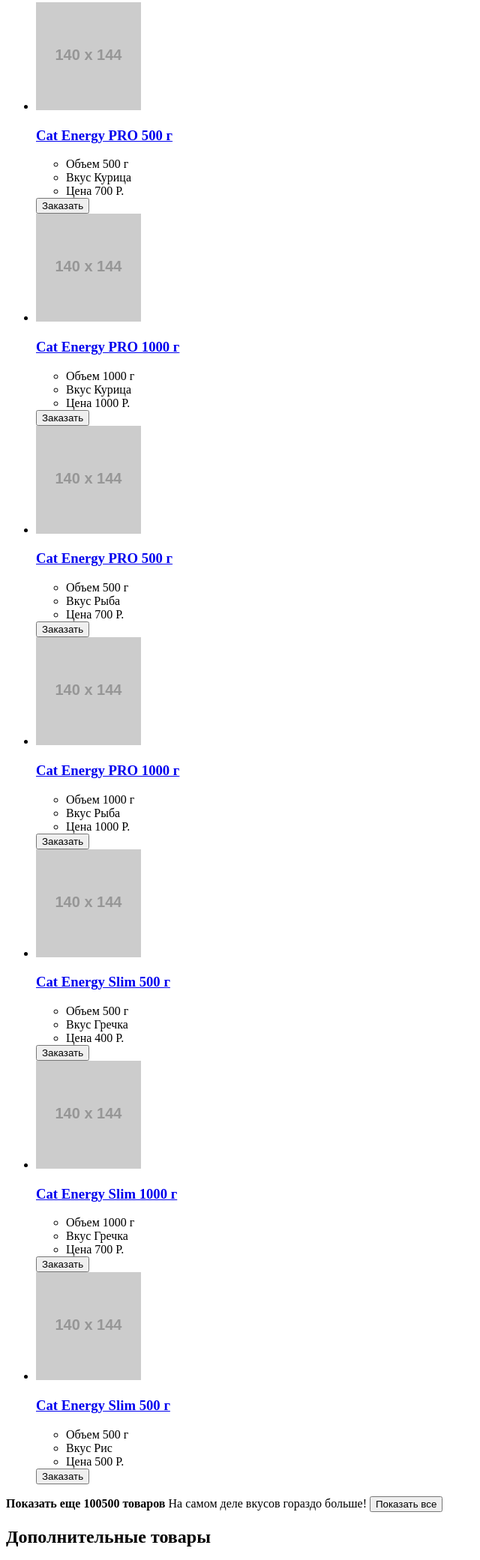
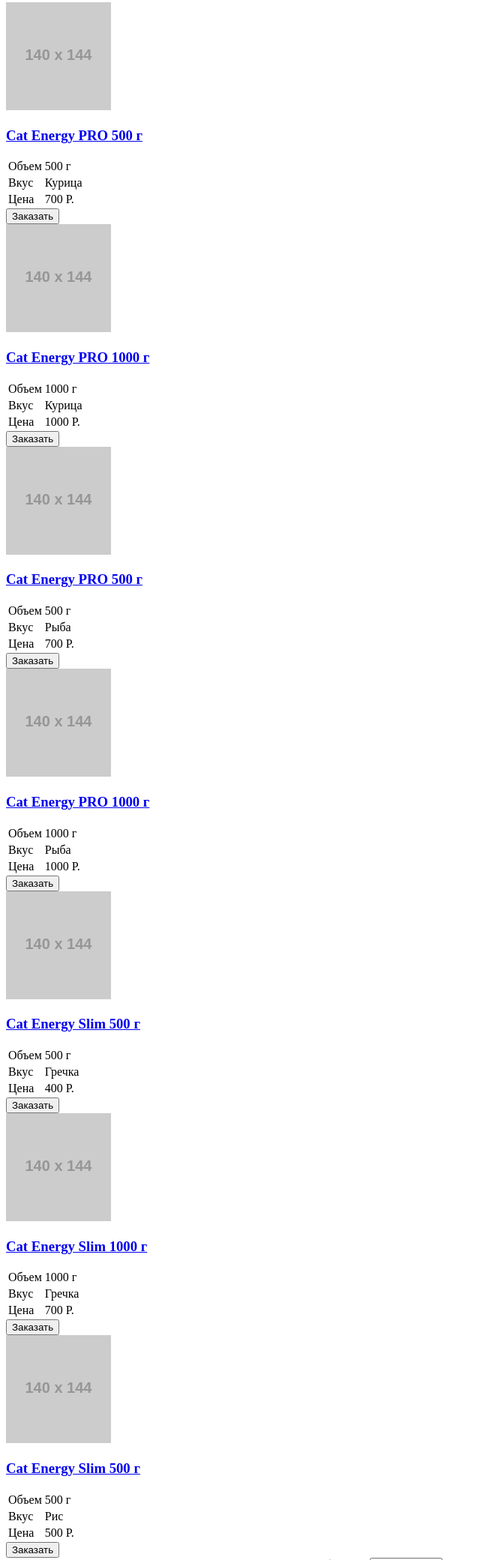
Before and after one commit to DanteStrike/497023-cat-energy, a website: page source/catalog.html in a window 1280 px wide. Shown: the part 246-2327 px from the top of the page at 75% size, without its empty margins (0-640 px from the left). Drawn offline with Linux system fonts and the light colour scheme; placeholder pictures from the web are drawn by us.

Commit message:
CORRECT remarks

```diff
--- a/source/catalog.html
+++ b/source/catalog.html
@@ -33,8 +33,8 @@
 
       <section class="products">
         <h2 class="products__title visually-hidden">Продукция</h2>
-        <ul class="pruducts__list">
-          <li class="products__item" id="products__item--pro">
+        <div class="pruducts__list">
+          <article class="products__item">
             <div class="products__item-wrap">
               <a href="#" class="products__item-link">
                 <img class="products__item-image" src="http://placehold.it/140x144" alt="Cat Energy PRO 500 г" width="140" height="144">
@@ -43,25 +43,25 @@
                 <a href="#" class="products__item-link">
                   <h3 class="products__name">Cat Energy PRO 500 г</h3>
                 </a>
-                <ul class="products__property-list">
-                  <li class="products__property-item">
-                    <span class="products__property-name">Объем</span>
-                    <span class="products__property-value">500 г</span>
-                  </li>
-                  <li class="products__property-item">
-                    <span class="products__property-name">Вкус</span>
-                    <span class="products__property-value">Курица</span>
-                  </li>
-                  <li class="products__property-item">
-                    <span class="products__property-name">Цена</span>
-                    <span class="products__property-value">700 Р.</span>
-                  </li>
-                </ul>
+                <table class="products__property-list">
+                  <tr class="products__property-item">
+                    <td class="products__property-name">Объем</td>
+                    <td class="products__property-value">500 г</td>
+                  </tr>
+                  <tr class="products__property-item">
+                    <td class="products__property-name">Вкус</td>
+                    <td class="products__property-value">Курица</td>
+                  </tr>
+                  <tr class="products__property-item">
+                    <td class="products__property-name">Цена</td>
+                    <td class="products__property-value">700 Р.</td>
+                  </tr>
+                </table>
               </div>
             </div>
             <button class="products__item-button button" type="button">Заказать</button>
-          </li>
-          <li class="products__item">
+          </article>
+          <article class="products__item">
             <div class="products__item-wrap">
               <a href="#" class="products__item-link">
                 <img class="products__item-image" src="http://placehold.it/140x144" alt="Cat Energy PRO 500 г" width="140" height="144">
@@ -70,25 +70,25 @@
                 <a href="#" class="products__item-link">
                   <h3 class="products__name">Cat Energy PRO 1000 г</h3>
                 </a>
-                <ul class="products__property-list">
-                  <li class="products__property-item">
-                    <span class="products__property-name">Объем</span>
-                    <span class="products__property-value">1000 г</span>
-                  </li>
-                  <li class="products__property-item">
-                    <span class="products__property-name">Вкус</span>
-                    <span class="products__property-value">Курица</span>
-                  </li>
-                  <li class="products__property-item">
-                    <span class="products__property-name">Цена</span>
-                    <span class="products__property-value">1000 Р.</span>
-                  </li>
-                </ul>
+                <table class="products__property-list">
+                  <tr class="products__property-item">
+                    <td class="products__property-name">Объем</td>
+                    <td class="products__property-value">1000 г</td>
+                  </tr>
+                  <tr class="products__property-item">
+                    <td class="products__property-name">Вкус</td>
+                    <td class="products__property-value">Курица</td>
+                  </tr>
+                  <tr class="products__property-item">
+                    <td class="products__property-name">Цена</td>
+                    <td class="products__property-value">1000 Р.</td>
+                  </tr>
+                </table>
               </div>
             </div>
             <button class="products__item-button button" type="button">Заказать</button>
-          </li>
-          <li class="products__item">
+          </article>
+          <article class="products__item">
             <div class="products__item-wrap">
               <a href="#" class="products__item-link">
                 <img class="products__item-image" src="http://placehold.it/140x144" alt="Cat Energy PRO 500 г" width="140" height="144">
@@ -97,25 +97,25 @@
                 <a href="#" class="products__item-link">
                   <h3 class="products__name">Cat Energy PRO 500 г</h3>
                 </a>
-                <ul class="products__property-list">
-                  <li class="products__property-item">
-                    <span class="products__property-name">Объем</span>
-                    <span class="products__property-value">500 г</span>
-                  </li>
-                  <li class="products__property-item">
-                    <span class="products__property-name">Вкус</span>
-                    <span class="products__property-value">Рыба</span>
-                  </li>
-                  <li class="products__property-item">
-                    <span class="products__property-name">Цена</span>
-                    <span class="products__property-value">700 Р.</span>
-                  </li>
-                </ul>
+                <table class="products__property-list">
+                  <tr class="products__property-item">
+                    <td class="products__property-name">Объем</td>
+                    <td class="products__property-value">500 г</td>
+                  </tr>
+                  <tr class="products__property-item">
+                    <td class="products__property-name">Вкус</td>
+                    <td class="products__property-value">Рыба</td>
+                  </tr>
+                  <tr class="products__property-item">
+                    <td class="products__property-name">Цена</td>
+                    <td class="products__property-value">700 Р.</td>
+                  </tr>
+                </table>
               </div>
             </div>
             <button class="products__item-button button" type="button">Заказать</button>
-          </li>
-          <li class="products__item">
+          </article>
+          <article class="products__item">
             <div class="products__item-wrap">
               <a href="#" class="products__item-link">
                 <img class="products__item-image" src="http://placehold.it/140x144" alt="Cat Energy PRO 500 г" width="140" height="144">
@@ -124,25 +124,25 @@
                 <a href="#" class="products__item-link">
                   <h3 class="products__name">Cat Energy PRO 1000 г</h3>
                 </a>
-                <ul class="products__property-list">
-                  <li class="products__property-item">
-                    <span class="products__property-name">Объем</span>
-                    <span class="products__property-value">1000 г</span>
-                  </li>
-                  <li class="products__property-item">
-                    <span class="products__property-name">Вкус</span>
-                    <span class="products__property-value">Рыба</span>
-                  </li>
-                  <li class="products__property-item">
-                    <span class="products__property-name">Цена</span>
-                    <span class="products__property-value">1000 Р.</span>
-                  </li>
-                </ul>
+                <table class="products__property-list">
+                  <tr class="products__property-item">
+                    <td class="products__property-name">Объем</td>
+                    <td class="products__property-value">1000 г</td>
+                  </tr>
+                  <tr class="products__property-item">
+                    <td class="products__property-name">Вкус</td>
+                    <td class="products__property-value">Рыба</td>
+                  </tr>
+                  <tr class="products__property-item">
+                    <td class="products__property-name">Цена</td>
+                    <td class="products__property-value">1000 Р.</td>
+                  </tr>
+                </table>
               </div>
             </div>
             <button class="products__item-button button" type="button">Заказать</button>
-          </li>
-          <li class="products__item" id="products__item--slim">
+          </article>
+          <article class="products__item">
             <div class="products__item-wrap">
               <a href="#" class="products__item-link">
                 <img class="products__item-image" src="http://placehold.it/140x144" alt="Cat Energy PRO 500 г" width="140" height="144">
@@ -151,25 +151,25 @@
                 <a href="#" class="products__item-link">
                   <h3 class="products__name">Cat Energy Slim 500 г</h3>
                 </a>
-                <ul class="products__property-list">
-                  <li class="products__property-item">
-                    <span class="products__property-name">Объем</span>
-                    <span class="products__property-value">500 г</span>
-                  </li>
-                  <li class="products__property-item">
-                    <span class="products__property-name">Вкус</span>
-                    <span class="products__property-value">Гречка</span>
-                  </li>
-                  <li class="products__property-item">
-                    <span class="products__property-name">Цена</span>
-                    <span class="products__property-value">400 Р.</span>
-                  </li>
-                </ul>
+                <table class="products__property-list">
+                  <tr class="products__property-item">
+                    <td class="products__property-name">Объем</td>
+                    <td class="products__property-value">500 г</td>
+                  </tr>
+                  <tr class="products__property-item">
+                    <td class="products__property-name">Вкус</td>
+                    <td class="products__property-value">Гречка</td>
+                  </tr>
+                  <tr class="products__property-item">
+                    <td class="products__property-name">Цена</td>
+                    <td class="products__property-value">400 Р.</td>
+                  </tr>
+                </table>
               </div>
             </div>
             <button class="products__item-button button" type="button">Заказать</button>
-          </li>
-          <li class="products__item">
+          </article>
+          <article class="products__item">
             <div class="products__item-wrap">
               <a href="#" class="products__item-link">
                 <img class="products__item-image" src="http://placehold.it/140x144" alt="Cat Energy PRO 500 г" width="140" height="144">
@@ -178,25 +178,25 @@
                 <a href="#" class="products__item-link">
                   <h3 class="products__name">Cat Energy Slim 1000 г</h3>
                 </a>
-                <ul class="products__property-list">
-                  <li class="products__property-item">
-                    <span class="products__property-name">Объем</span>
-                    <span class="products__property-value">1000 г</span>
-                  </li>
-                  <li class="products__property-item">
-                    <span class="products__property-name">Вкус</span>
-                    <span class="products__property-value">Гречка</span>
-                  </li>
-                  <li class="products__property-item">
-                    <span class="products__property-name">Цена</span>
-                    <span class="products__property-value">700 Р.</span>
-                  </li>
-                </ul>
+                <table class="products__property-list">
+                  <tr class="products__property-item">
+                    <td class="products__property-name">Объем</td>
+                    <td class="products__property-value">1000 г</td>
+                  </tr>
+                  <tr class="products__property-item">
+                    <td class="products__property-name">Вкус</td>
+                    <td class="products__property-value">Гречка</td>
+                  </tr>
+                  <tr class="products__property-item">
+                    <td class="products__property-name">Цена</td>
+                    <td class="products__property-value">700 Р.</td>
+                  </tr>
+                </table>
               </div>
             </div>
             <button class="products__item-button button" type="button">Заказать</button>
-          </li>
-          <li class="products__item">
+          </article>
+          <article class="products__item">
             <div class="products__item-wrap">
               <a href="#" class="products__item-link">
                 <img class="products__item-image" src="http://placehold.it/140x144" alt="Cat Energy PRO 500 г" width="140" height="144">
@@ -205,25 +205,25 @@
                 <a href="#" class="products__item-link">
                   <h3 class="products__name">Cat Energy Slim 500 г</h3>
                 </a>
-                <ul class="products__property-list">
-                  <li class="products__property-item">
-                    <span class="products__property-name">Объем</span>
-                    <span class="products__property-value">500 г</span>
-                  </li>
-                  <li class="products__property-item">
-                    <span class="products__property-name">Вкус</span>
-                    <span class="products__property-value">Рис</span>
-                  </li>
-                  <li class="products__property-item">
-                    <span class="products__property-name">Цена</span>
-                    <span class="products__property-value">500 Р.</span>
-                  </li>
-                </ul>
+                <table class="products__property-list">
+                  <tr class="products__property-item">
+                    <td class="products__property-name">Объем</td>
+                    <td class="products__property-value">500 г</td>
+                  </tr>
+                  <tr class="products__property-item">
+                    <td class="products__property-name">Вкус</td>
+                    <td class="products__property-value">Рис</td>
+                  </tr>
+                  <tr class="products__property-item">
+                    <td class="products__property-name">Цена</td>
+                    <td class="products__property-value">500 Р.</td>
+                  </tr>
+                </table>
               </div>
             </div>
             <button class="products__item-button button" type="button">Заказать</button>
-          </li>
-        </ul>
+          </article>
+        </div>
         <b class="products__more">Показать еще 100500 товаров</b>
         <span class="products__more-text">На самом деле вкусов гораздо больше!</span>
         <button class="products__button button button--gray" type="button">Показать все</button>
@@ -231,8 +231,8 @@
 
       <section class="extra">
         <h2 class="extra__title">Дополнительные товары</h2>
-        <ul class="extra__list">
-          <li class="extra__item">
+        <div class="extra__list">
+          <article class="extra__item">
             <a href="#" class="extra__item-link">
               <h3 class="extra__item-name">Сахарозаменитель</h3>
             </a>
@@ -241,8 +241,8 @@
               <span class="extra__property-value">100 Р.</span>
             </div>
             <button class="extra__item-button button" type="button">Заказать</button>
-          </li>
-          <li class="extra__item">
+          </article>
+          <article class="extra__item">
             <a href="#" class="extra__item-link">
               <h3 class="extra__item-name">Питьевая вода</h3>
             </a>
@@ -251,8 +251,8 @@
               <span class="extra__property-value">50 Р.</span>
             </div>
             <button class="extra__item-button button" type="button">Заказать</button>
-          </li>
-          <li class="extra__item">
+          </article>
+          <article class="extra__item">
             <a href="#" class="extra__item-link">
               <h3 class="extra__item-name">Молоко</h3>
             </a>
@@ -261,8 +261,8 @@
               <span class="extra__property-value">100 Р.</span>
             </div>
             <button class="extra__item-button button" type="button">Заказать</button>
-          </li>
-          <li class="extra__item">
+          </article>
+          <article class="extra__item">
             <a href="#" class="extra__item-link">
               <h3 class="extra__item-name">Витамины</h3>
             </a>
@@ -271,8 +271,8 @@
               <span class="extra__property-value">300 Р.</span>
             </div>
             <button class="extra__item-button button" type="button">Заказать</button>
-          </li>
-        </ul>
+          </article>
+        </div>
       </section>
 
       <section class="share">
@@ -292,8 +292,7 @@
 
     <footer class="footer">
       <img class="footer__main-title main-title main-title--footer" src="http://placehold.it/100x18" alt="CAT ENERGY" width="101" height="18">
-      <div class="footer__social social">
-        <ul class="social__list">
+      <ul class="footer__social social">
         <li class="social__item">
           <a href="#" class="social__link social__link--vk">VK</a>
         </li>
@@ -304,7 +303,6 @@
           <a href="#" class="social__link social__link--fb">FaceBook</a>
         </li>
       </ul>
-      </div>
       <div class="footer__copyright">
         <span class="footer__copyright-text">HTML Academy</span>
         <a href="https://htmlacademy.ru/intensive/adaptive" class="footer__copyright-link">HTML Academy logo</a>
```
Also changed, not shown: source/form.html (+53 -55 lines), source/index.html (+12 -20 lines). Lines whose indentation alone changed are shown as unchanged.
